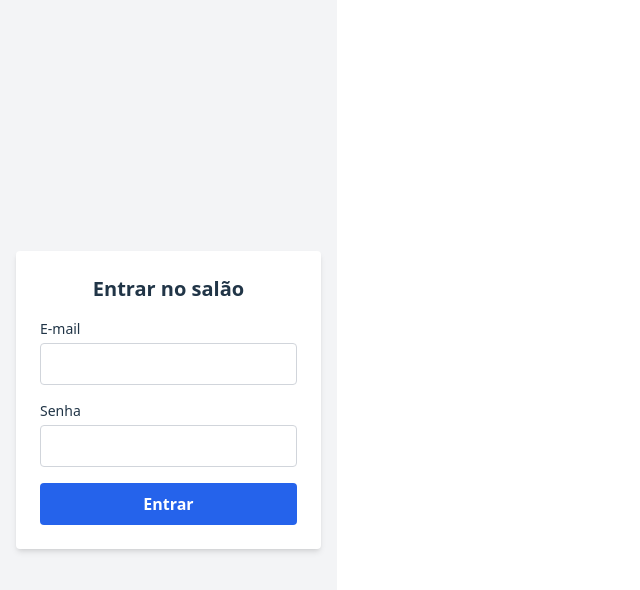
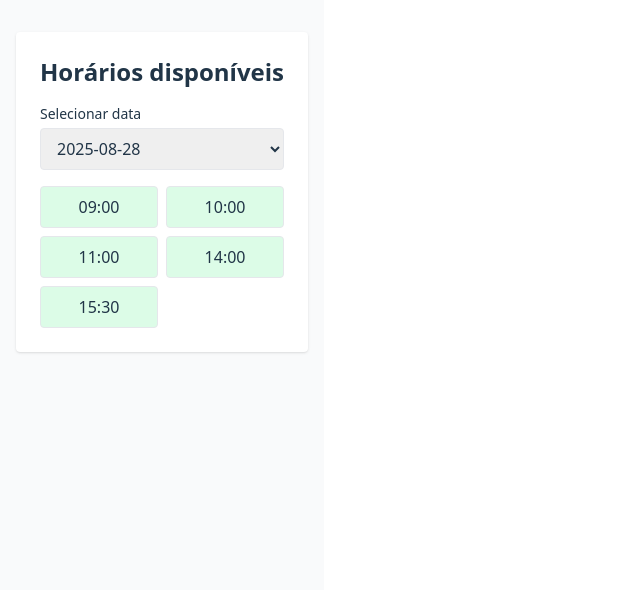
Before and after one commit to CriativoDevs/salonix-frontend-web, a React (Vite) app in the folder salonix-frontend-web/: page /slots in a window 1280 px wide. Before the commit this address led to /login. Shown: the top 590 px of the page, without its empty margins (0-640 px from the left). Built offline with nearby package versions, Linux system fonts and the light colour scheme.

Commit message:
FEW: 07 - Slots - Tela de horários disponíveis #7

```diff
--- a/salonix-frontend-web/src/i18n/locales/en.json
+++ b/salonix-frontend-web/src/i18n/locales/en.json
@@ -36,5 +36,10 @@
       "name_required": "Name is required.",
       "specialty_required": "Specialty is required."
     }
+  },
+  "slots": {
+    "title": "Available time slots",
+    "select_date": "Select date",
+    "no_slots": "No slots available for this date."
   }
 }
--- a/salonix-frontend-web/src/i18n/locales/pt.json
+++ b/salonix-frontend-web/src/i18n/locales/pt.json
@@ -36,5 +36,10 @@
       "name_required": "O nome é obrigatório.",
       "specialty_required": "A especialidade é obrigatória."
     }
+  },
+  "slots": {
+    "title": "Horários disponíveis",
+    "select_date": "Selecionar data",
+    "no_slots": "Nenhum horário disponível para essa data."
   }
 }
--- /dev/null
+++ b/salonix-frontend-web/src/pages/AvailableSlots.jsx
@@ -0,0 +1,55 @@
+import { useState } from 'react';
+import { useTranslation } from 'react-i18next';
+
+function AvailableSlots() {
+  const { t } = useTranslation();
+
+  const mockSlots = {
+    '2025-08-28': ['09:00', '10:00', '11:00', '14:00', '15:30'],
+    '2025-08-29': ['08:30', '09:30', '13:00', '16:00'],
+  };
+
+  const [selectedDate, setSelectedDate] = useState('2025-08-28');
+
+  const slots = mockSlots[selectedDate] || [];
+
+  return (
+    <div className="min-h-screen px-4 py-8 bg-gray-50">
+      <div className="max-w-xl mx-auto bg-white p-6 rounded shadow">
+        <h1 className="text-2xl font-bold mb-4">{t('slots.title')}</h1>
+
+        <div className="mb-4">
+          <label className="block text-sm mb-1">{t('slots.select_date')}</label>
+          <select
+            value={selectedDate}
+            onChange={(e) => setSelectedDate(e.target.value)}
+            className="w-full border px-3 py-2 rounded"
+          >
+            {Object.keys(mockSlots).map((date) => (
+              <option key={date} value={date}>
+                {date}
+              </option>
+            ))}
+          </select>
+        </div>
+
+        {slots.length > 0 ? (
+          <ul className="grid grid-cols-2 gap-2">
+            {slots.map((time) => (
+              <li
+                key={time}
+                className="border px-3 py-2 rounded bg-green-100 text-center"
+              >
+                {time}
+              </li>
+            ))}
+          </ul>
+        ) : (
+          <p className="text-sm text-gray-600">{t('slots.no_slots')}</p>
+        )}
+      </div>
+    </div>
+  );
+}
+
+export default AvailableSlots;
--- a/salonix-frontend-web/src/routes/Router.jsx
+++ b/salonix-frontend-web/src/routes/Router.jsx
@@ -4,6 +4,7 @@
 import Login from '../pages/Login';
 import Services from '../pages/Services';
 import Professionals from '../pages/Professionals';
+import AvailableSlots from '../pages/AvailableSlots';
 
 function Router() {
   return (
@@ -34,6 +35,14 @@
           </PrivateRoute>
         }
       />
+      <Route
+        path="/slots"
+        element={
+          <PrivateRoute>
+            <AvailableSlots />
+          </PrivateRoute>
+        }
+      />
       <Route path="*" element={<Navigate to="/login" replace />} />
     </Routes>
   );
```
